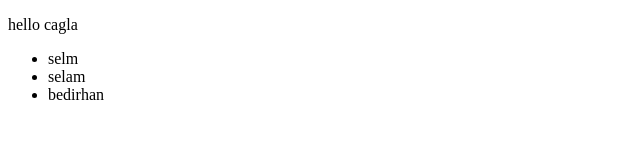
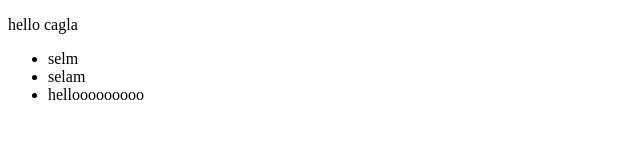
Before and after one commit to bedirhak/cagla, a plain HTML site: page index.html in a window 1280 px wide. Shown: the full height of the page, 0-640 px from the left. Drawn offline with Linux system fonts and the light colour scheme.

Commit message:
bedirhan branchi

```diff
--- a/index.html
+++ b/index.html
@@ -15,7 +15,7 @@
     <ul>
         <li>selm</li>
         <li>selam</li>
-        <li>bedirhan</li>
+        <li>hellooooooooo</li>
     </ul>
 
 </body>
```
